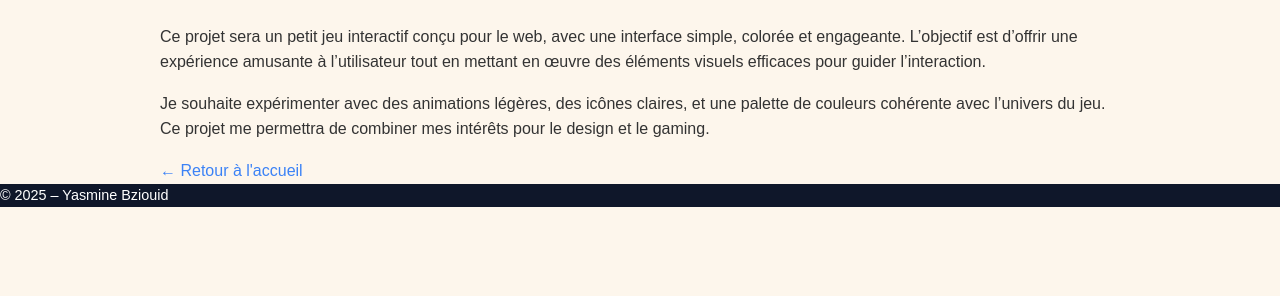
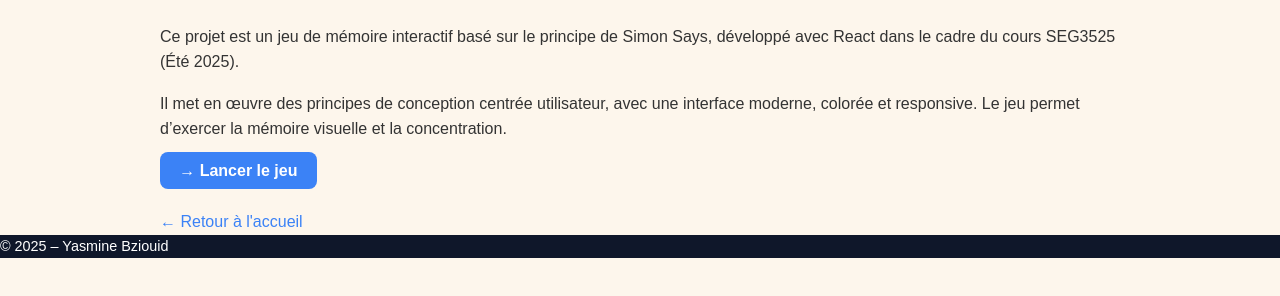
Before and after one commit to Yasmine-bd/portfolio-seg3525, a plain HTML site: page design2.html in a window 1280 px wide. Shown: the part 94-390 px from the top of the page. Drawn offline with Linux system fonts and the light colour scheme.

Commit message:
Add files via upload

```diff
--- a/design2.html
+++ b/design2.html
@@ -11,10 +11,11 @@
   </header>
 
   <main class="container py-5">
-    <p>Ce projet sera un petit jeu interactif conçu pour le web, avec une interface simple, colorée et engageante. L’objectif est d’offrir une expérience amusante à l’utilisateur tout en mettant en œuvre des éléments visuels efficaces pour guider l’interaction.</p>
-    <p>Je souhaite expérimenter avec des animations légères, des icônes claires, et une palette de couleurs cohérente avec l’univers du jeu. Ce projet me permettra de combiner mes intérêts pour le design et le gaming.</p>
-    <a href="index.html">← Retour à l'accueil</a>
-  </main>
+  <p>Ce projet est un jeu de mémoire interactif basé sur le principe de Simon Says, développé avec React dans le cadre du cours SEG3525 (Été 2025).</p>
+  <p>Il met en œuvre des principes de conception centrée utilisateur, avec une interface moderne, colorée et responsive. Le jeu permet d’exercer la mémoire visuelle et la concentration.</p>
+  <a class="btn-gamer" href="https://jeu-memoire-projet-seg3525.vercel.app" target="_blank">→ Lancer le jeu</a><br><br>
+  <a href="index.html">← Retour à l'accueil</a>
+</main>
 
   <footer class="text-center p-3 bg-dark text-white">
     © 2025 – Yasmine Bziouid
```
Also changed, not shown: index.html (+5 -1 lines).
